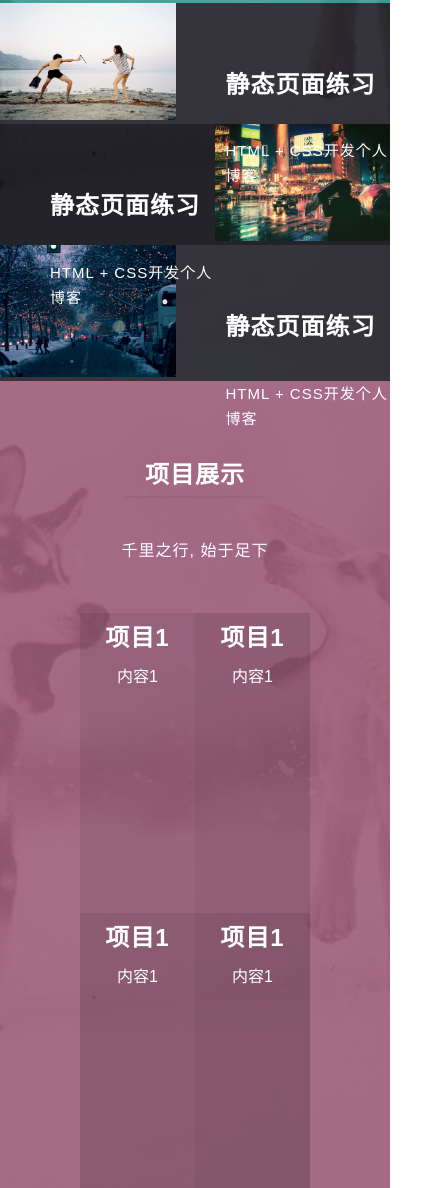
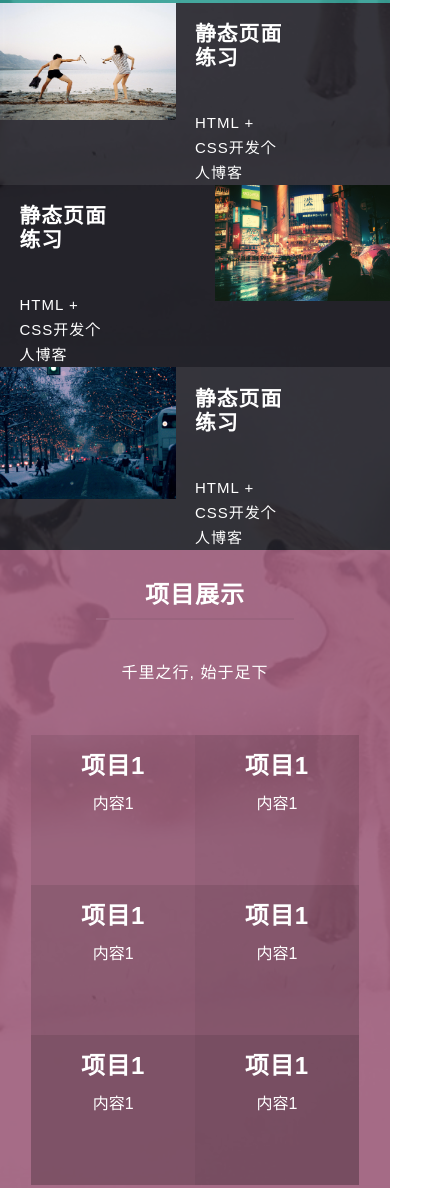
Before and after one commit to ytxka/ytxka.github.io, a plain HTML site: page index.html in a window 390 px wide. Shown: the part 1342-2530 px from the top of the page, 440 px wide, since content can reach past the window. Drawn offline with Linux system fonts and the light colour scheme.

Commit message:
使用%百分比设置width

```diff
--- a/static/css/main.css
+++ b/static/css/main.css
@@ -214,29 +214,37 @@ nav ul li a.active {
     width: 100%;
 }
 
-.text-section > div {
-    max-width: 80%;
+.text-section > * {
+    max-width: 50%;
+    /*margin-right: 0;*/
 }
 
 .section-two .article-preview .text-section {
-    position: relative;
-    top: 68px;
-    left: 50px;
-    width: 55%;
+    /*position: relative;*/
+    /*top: 5%;*/
+    /*left: 5%;*/
+    /*实现文字上、左有一定边距，且充满剩余宽度*/
+    /*一定要使用%为单位，原教程的px单位有问题*/
+    margin-top: 5%;
+    margin-left: 5%;
+    width: 50%;
 }
 
 .section-two .article-preview .text-section h2 {
-    font-size: 1.5em;
+    /*position: absolute;*/
+    font-size: 1.3em;
 }
 
 .section-two .article-preview .text-section .sub-heading {
     font-size: 15px;
+    /*position: absolute;*/
+
 }
 /*end of section two*/
 
 /*section three*/
 .section-three {
-    padding: 80px;
+    padding: 8%;
     background-color: rgba(158, 94, 124, 0.9);
 }
 
@@ -258,6 +266,18 @@ nav ul li a.active {
     -moz-box-sizing:border-box; /* Firefox */
     -webkit-box-sizing:border-box; /* Safari */
     padding: 5%;
+}
+
+@media only screen and (max-width: 500px) {
+    .card {
+        float: left;
+        width: 50%;
+        min-height: 150px;
+        box-sizing:border-box;
+        -moz-box-sizing:border-box; /* Firefox */
+        -webkit-box-sizing:border-box; /* Safari */
+        padding: 5%;
+    }
 }
 
 .card:nth-child(1) {
```
Also changed, not shown: static/css/test.html (added, +65 -0 lines).
